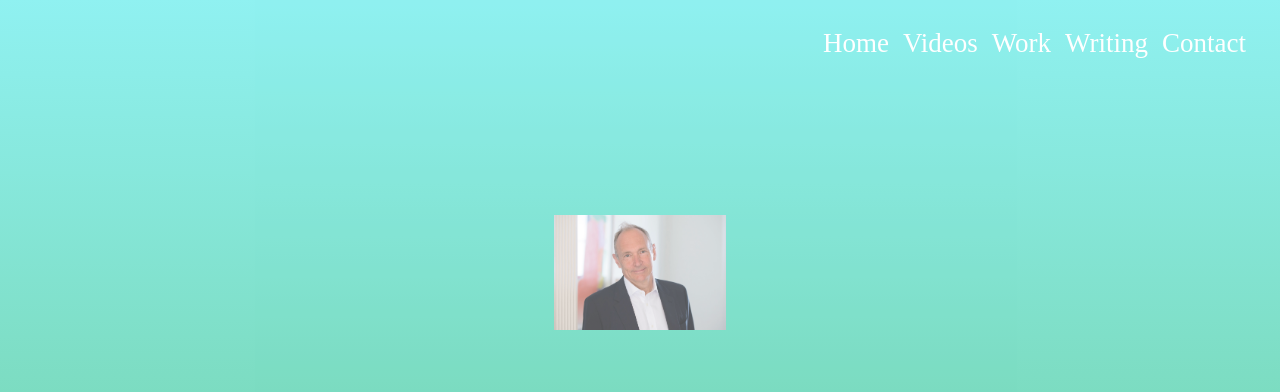
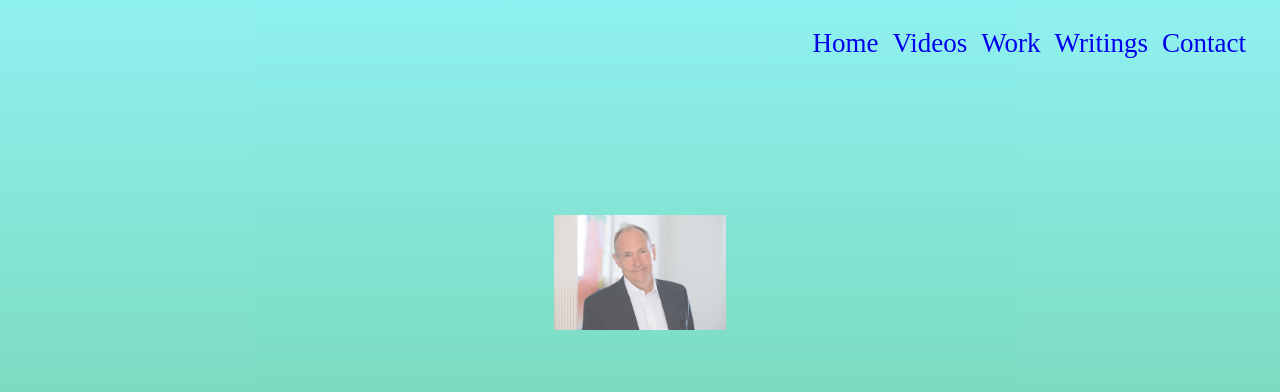
Before and after one commit to Coding2Coding/Portfolio-Website, a plain HTML site: page index.html in a window 1280 px wide. Shown: the top 392 px of the page. Drawn offline with Linux system fonts and the light colour scheme; a script that the page names is missing.

Commit message:
Add files via upload

```diff
--- a/index.html
+++ b/index.html
@@ -10,11 +10,11 @@
 
 <body>
     <ul class="menu">
-        <li class="link">Home</li>
-        <li class="link">Videos</li>
-        <li class="link">Work</li>
-        <li class="link">Writing</li>
-        <li class="link">Contact</li>
+        <li class="link"><a href="#welcome">Home</a></li>
+        <li class="link"><a href="#video">Videos</a></li>
+        <li class="link"><a href="#work">Work</a></li>
+        <li class="link"><a href="#writing">Writings</a></li>
+        <li class="link"><a href="#contact">Contact</a></li>
     </ul>
     <section id="welcome">
         <div class="div1"><img src="codingPic2.jpg" class="profile">
@@ -27,6 +27,25 @@
         <div class="line"></div>
         <p>Tim Berners-Lee is a software engineer who invented the Internet (or the World Wide Web) in 1989 while at CERN, the European Particle Physics Laboratory.He is director of the World Wide Web Consortium that he founded and a Professor in the Computer Science Department at the University of Oxford.In 2001 he became a Fellow of the Royal Society and in 2004 he was knighted.<br /><br />In 1994 Berners-Lee founded the World Wide Web Consortium (W3C) at the Laboratory of Computer Science (LCS) at the Massachusetts Institute of Technology in Boston. It was made up of companies that wanted to work together to create Web standards and also improve the Web. It was quickly agreed that the technology should be free of royalties and patents. Berners-Lee has served as director of this W3C since it was founded.In 1995 Microsoft produced the first version of Internet Explorer and this commercial browser created enormous growth in websites and web users.The Web was first used for e-commerce in 1997.</p>
     </section>
+    <section id="video">
+        <h1>Videos</h1>
+        <div class="line"></div>
+        <br>
+        <iframe width="700" height="700" src="https://www.youtube.com/embed/rCplocVemjo" frameborder="0" allow="accelerometer; autoplay; clipboard-write; encrypted-media; gyroscope; picture-in-picture" allowfullscreen></iframe>
+        <br>
+        <br>
+        <iframe width="700" height="700" src="https://www.youtube.com/embed/OM6XIICm_qo" frameborder="0" allow="accelerometer; autoplay; clipboard-write; encrypted-media; gyroscope; picture-in-picture" allowfullscreen></iframe>
+    </section>
+    <section id="work">
+        <h1>Work</h1>
+        <div class="line"></div><iframe width="700" height="700" src="https://en.wikipedia.org/wiki/Tim_Berners-Lee#Career_and_research" frameborder="0"></iframe>
+    </section>
+    <section id="writing">
+        <h1>Writings</h1>
+        <div class="line"></div><a class="article" href="https://webfoundation.org/2019/03/web-birthday-30/" target="_blank">30 years on, what's next #ForTheWeb</a>
+        <br>
+        <a class="article" href="https://webfoundation.org/about/sir-tim-berners-lee/" target="_blank">Sir Tim Berners Lee World Wide Web Foundation</a>
+    </section>
 </body>
 
 </html>
--- a/style.css
+++ b/style.css
@@ -77,9 +77,18 @@ p {
 .menu {
     list-style: none;
     font-family: serif;
-    position: absolute;
+    position: fixed;
     top: 7px;
     right: 27px;
     z-index: 7;
     cursor: pointer;
 }
+a {
+    text-decoration: none;
+}
+.article:hover {
+    color: dodgerblue;
+}
+html {
+    scroll-behavior: smooth;
+}
```
